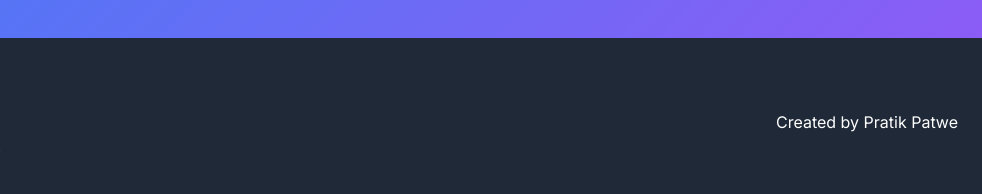
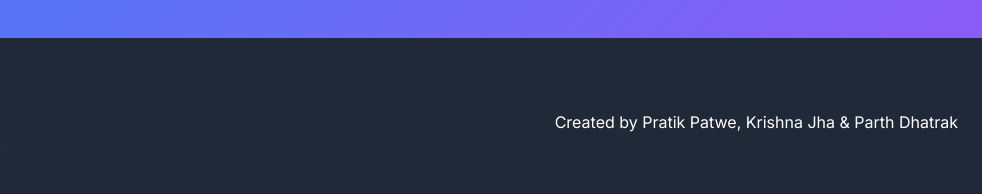
Before and after one commit to pratikpatwe/FinScan, a website: page public/index.html in a window 1280 px wide. Shown: the part 2038-2232 px from the top of the page, 298-1280 px from the left. Drawn offline with nearby package versions, Linux system fonts and the light colour scheme; no server answers.

Commit message:
Update index.html with footer cradits

```diff
--- a/public/index.html
+++ b/public/index.html
@@ -164,7 +164,7 @@
                     <p class="text-sm sm:text-base">&copy; 2024 FinScan. All rights reserved.</p>
                 </div>
                 <div class="flex flex-wrap justify-center md:justify-end space-x-4 sm:space-x-8">
-                    <a href="https://x.com/PatwePrati11520" class="text-sm sm:text-base hover:text-gray-300 transition duration-300 mb-2 md:mb-0">Created by Pratik Patwe</a>
+                    <a href="https://x.com/PatwePrati11520" class="text-sm sm:text-base hover:text-gray-300 transition duration-300 mb-2 md:mb-0">Created by Pratik Patwe, Krishna Jha & Parth Dhatrak</a>
                 </div>
             </div>
         </div>
```
